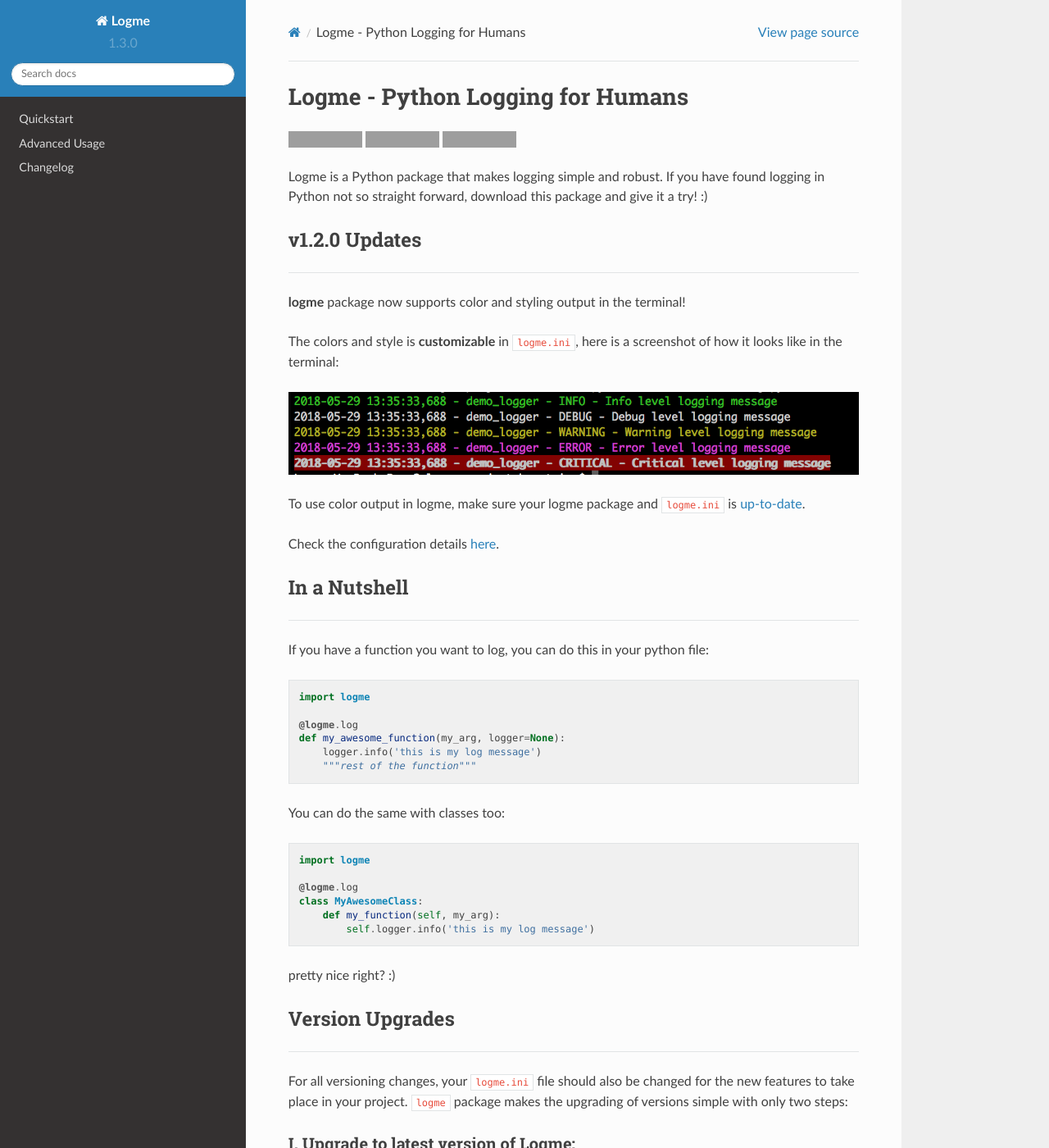
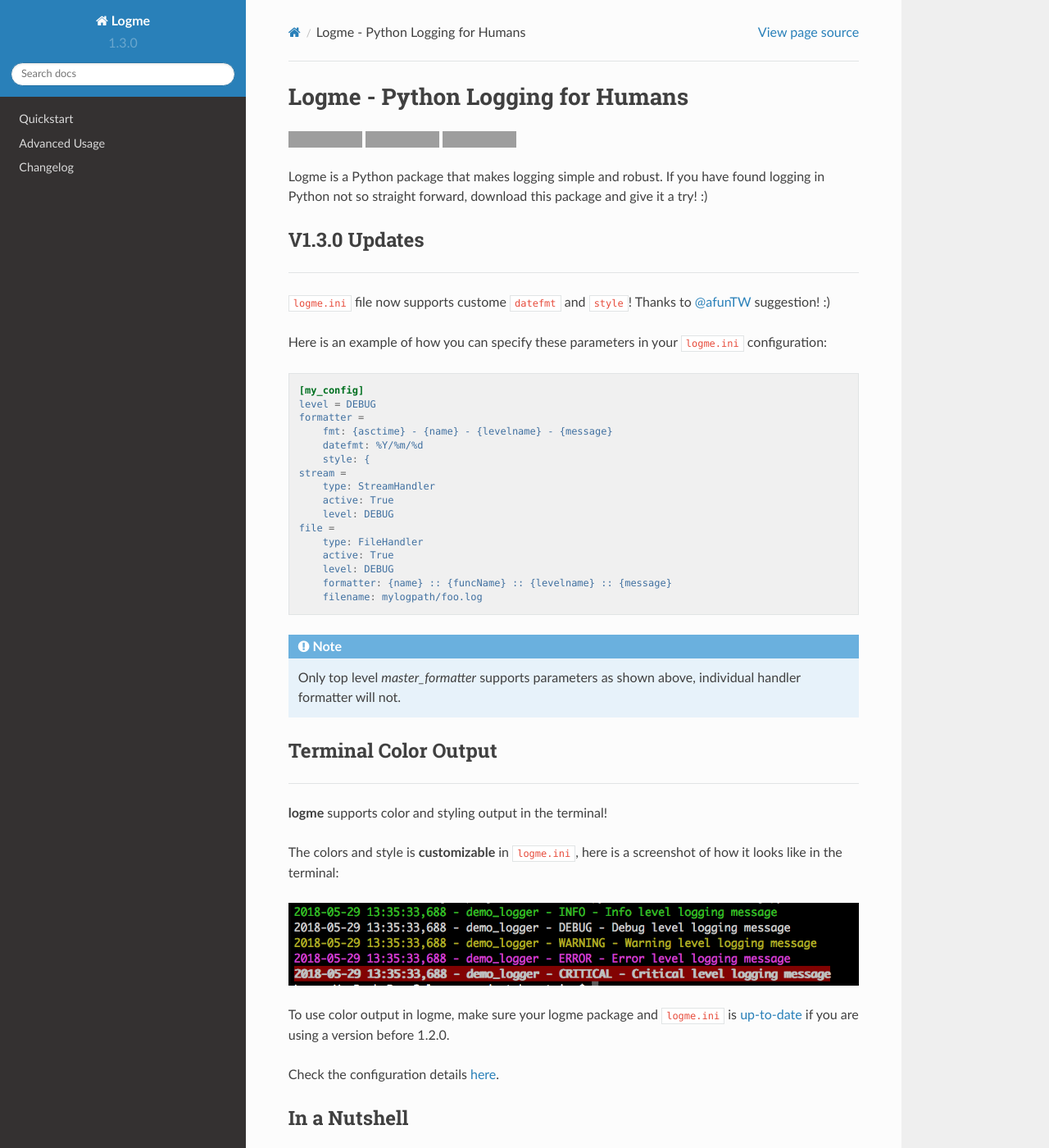
Before and after one commit to BNMetrics/logme, a Sphinx documentation site: the page built from docs/index.rst, in a window 1280 px wide and 1400 px high. Shown: the whole window at 82% size. Built offline with Sphinx 7.4.7 and the Read the Docs theme 2.0.0, drawn with Linux system fonts in a browser that asks for light colours; grey boxes are pictures that could not be loaded.

Commit message:
added docs for new changes

```diff
--- a/docs/index.rst
+++ b/docs/index.rst
@@ -24,18 +24,48 @@
 logging in Python not so straight forward, download this package and give it a try! :)
 
 
-v1.2.0 Updates
---------------
+V1.3.0 Updates
+---------------------
 _____________________________________________________________________
 
-**logme** package now supports color and styling output in the terminal!
+``logme.ini`` file now supports custome ``datefmt`` and ``style``! Thanks to `@afunTW <https://github.com/afunTW>`_ suggestion! :)
+
+Here is an example of how you can specify these parameters in your ``logme.ini`` configuration:
+
+.. code-block:: ini
+
+    [my_config]
+    level = DEBUG
+    formatter =
+        fmt: {asctime} - {name} - {levelname} - {message}
+        datefmt: %Y/%m/%d
+        style: {
+    stream =
+        type: StreamHandler
+        active: True
+        level: DEBUG
+    file =
+        type: FileHandler
+        active: True
+        level: DEBUG
+        formatter: {name} :: {funcName} :: {levelname} :: {message}
+        filename: mylogpath/foo.log
+
+.. note::  Only top level `master_formatter` supports parameters as shown above, individual handler formatter will not.
+
+
+Terminal Color Output
+---------------------
+_____________________________________________________________________
+
+**logme** supports color and styling output in the terminal!
 
 The colors and style is **customizable** in ``logme.ini``, here is a screenshot of how it looks like in the terminal:
 
 
 .. image:: _images/demo_color.png
 
-To use color output in logme, make sure your logme package and ``logme.ini`` is :ref:`up-to-date <upgrading>`.
+To use color output in logme, make sure your logme package and ``logme.ini`` is :ref:`up-to-date <upgrading>` if you are using a version before 1.2.0.
 
 Check the configuration details :ref:`here <colors>`.
 
```
Also changed, not shown: CHANGELOG.rst (+32 -0 lines), README.rst (+34 -4 lines), 2 other files.
